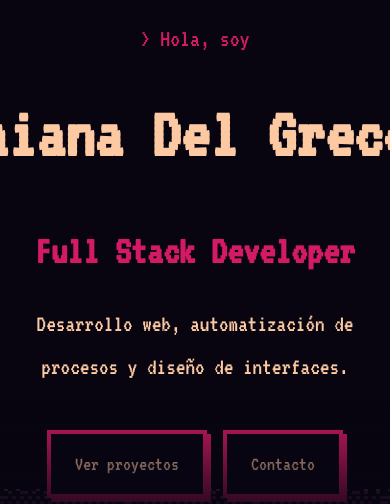
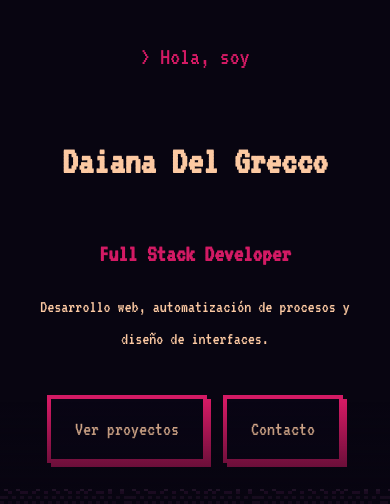
Before and after one commit to dbetania2/mi-portfolio, a Next.js app: page / in a window 390 px wide. Shown: the part 315-819 px from the top of the page. Built offline with nearby package versions, Linux system fonts and the light colour scheme; no server answers; the database is empty.

Commit message:
fix: corregir responsividad del nombre en Hero y ajustar tipografía global

```diff
--- a/src/app/globals.css
+++ b/src/app/globals.css
@@ -139,7 +139,7 @@ section {
   margin: 0 auto;
 }
 
-h1 { font-size: 4.5rem; color: var(--accent); margin-bottom: 1rem; white-space: nowrap; }
+h1 { font-size: 4.5rem; color: var(--accent); margin-bottom: 1rem; }
 h2 { font-size: 2.5rem; color: var(--accent); margin-bottom: 1.5rem; }
 h3 { font-size: 2.25rem; color: var(--primary); }
 p  { font-size: 1.55rem; }
--- a/src/components/hero/Hero.module.css
+++ b/src/components/hero/Hero.module.css
@@ -26,33 +26,14 @@
   align-items: center;
 }
 
-
-
-.greeting {
-  color: var(--secondary); /* Rosa */
-  margin-bottom: 0.5rem;
-}
-
-.role {
-  color: var(--secondary); /* Rosa */
-  margin-top: 0.5rem;
-  margin-bottom: 1rem;
-}
-
-.description {
-  color: var(--accent);
-  font-size: 1.5rem;
-  max-width: 35rem;
-  margin-bottom: 2.5rem;
-  line-height: 1.8;
-  margin-left: auto;
-  margin-right: auto;
-}
-
-
+/* --- TÍTULO Y NOMBRE (MÓVIL PRIMERO) --- */
 .nameContainer {
   display: block;
   margin-bottom: 0.5rem;
+  /* Permitimos que salte de línea para que no desborde el celular */
+  white-space: normal;
+  /* Evitamos que las letras se separen individualmente */
+  word-break: keep-all;
 }
 
 .letter {
@@ -61,11 +42,38 @@
   transition: color 0.2s ease, transform 0.2s ease;
   white-space: pre;
   cursor: default;
+
+  /* TAMAÑO FLUIDO:
+     2.2rem en celulares pequeños, escala con el ancho, máximo 4.5rem */
+  font-size: clamp(2.2rem, 10vw, 4.5rem);
+  line-height: 1.1;
 }
 
 .letter:hover {
   color: var(--secondary) !important;
   transform: translateY(-5px);
+}
+
+.greeting {
+  color: var(--secondary);
+  margin-bottom: 0.5rem;
+}
+
+.role {
+  color: var(--secondary);
+  margin-top: 0.5rem;
+  margin-bottom: 1rem;
+  font-size: clamp(1.5rem, 5vw, 2.5rem); /* También fluido */
+}
+
+.description {
+  color: var(--accent);
+  font-size: clamp(1.1rem, 4vw, 1.5rem); /* Fluido */
+  max-width: 35rem;
+  margin-bottom: 2.5rem;
+  line-height: 1.8;
+  margin-left: auto;
+  margin-right: auto;
 }
 
 /* ── 3. Botones y Sprite ── */
@@ -130,6 +138,8 @@
 
   .nameContainer {
     text-align: left;
+    /* En PC forzamos que sea una sola línea */
+    white-space: nowrap;
   }
 
   .buttons {
```
